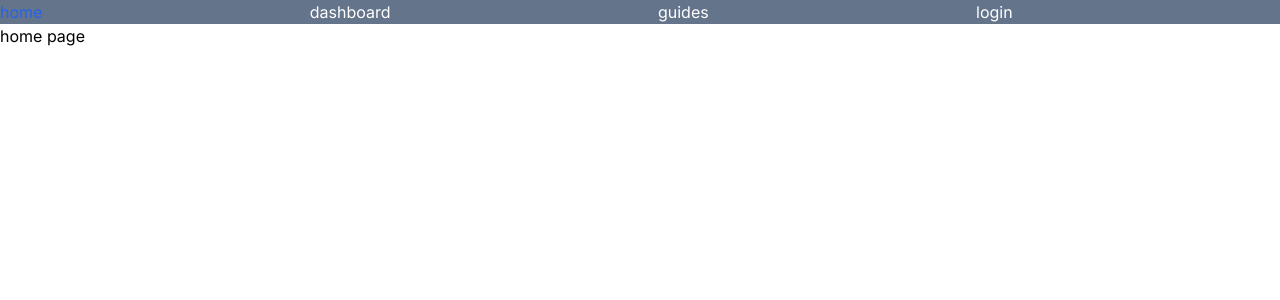
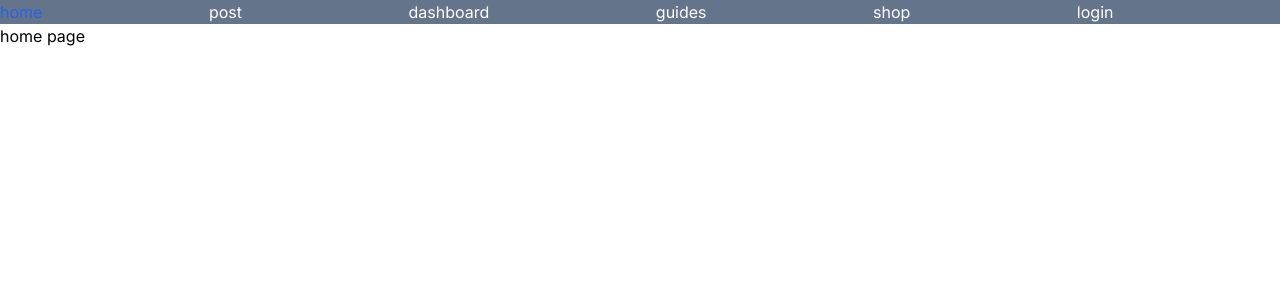
Before and after one commit to kangsh12345/next13, a Next.js app: page / in a window 1280 px wide. Shown: the top 300 px of the page. Built offline with nearby package versions, Linux system fonts and the light colour scheme.

Commit message:
[기타]: 미들웨어 rewrite redirect

```diff
--- a/app/layout.tsx
+++ b/app/layout.tsx
@@ -16,12 +16,20 @@ const links: Array<{ href: string; key: string }> = [
     key: "home",
   },
   {
+    href: "/post",
+    key: "post",
+  },
+  {
     href: "/dashboard",
     key: "dashboard",
   },
   {
     href: "/guides",
     key: "guides",
+  },
+  {
+    href: "/shop",
+    key: "shop",
   },
   {
     href: "/login",
```
Also changed, not shown: middleware.ts (added, +14 -0 lines).
